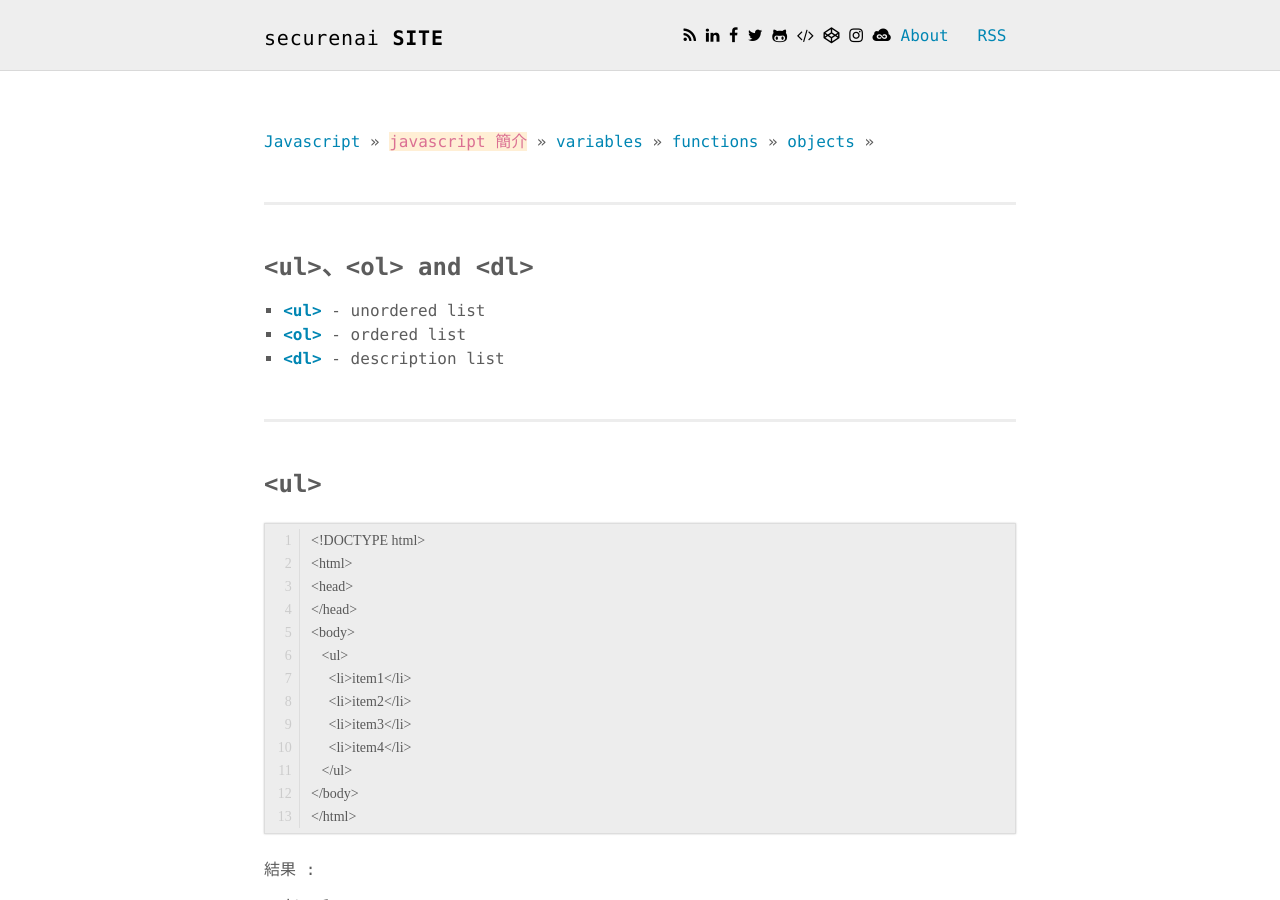
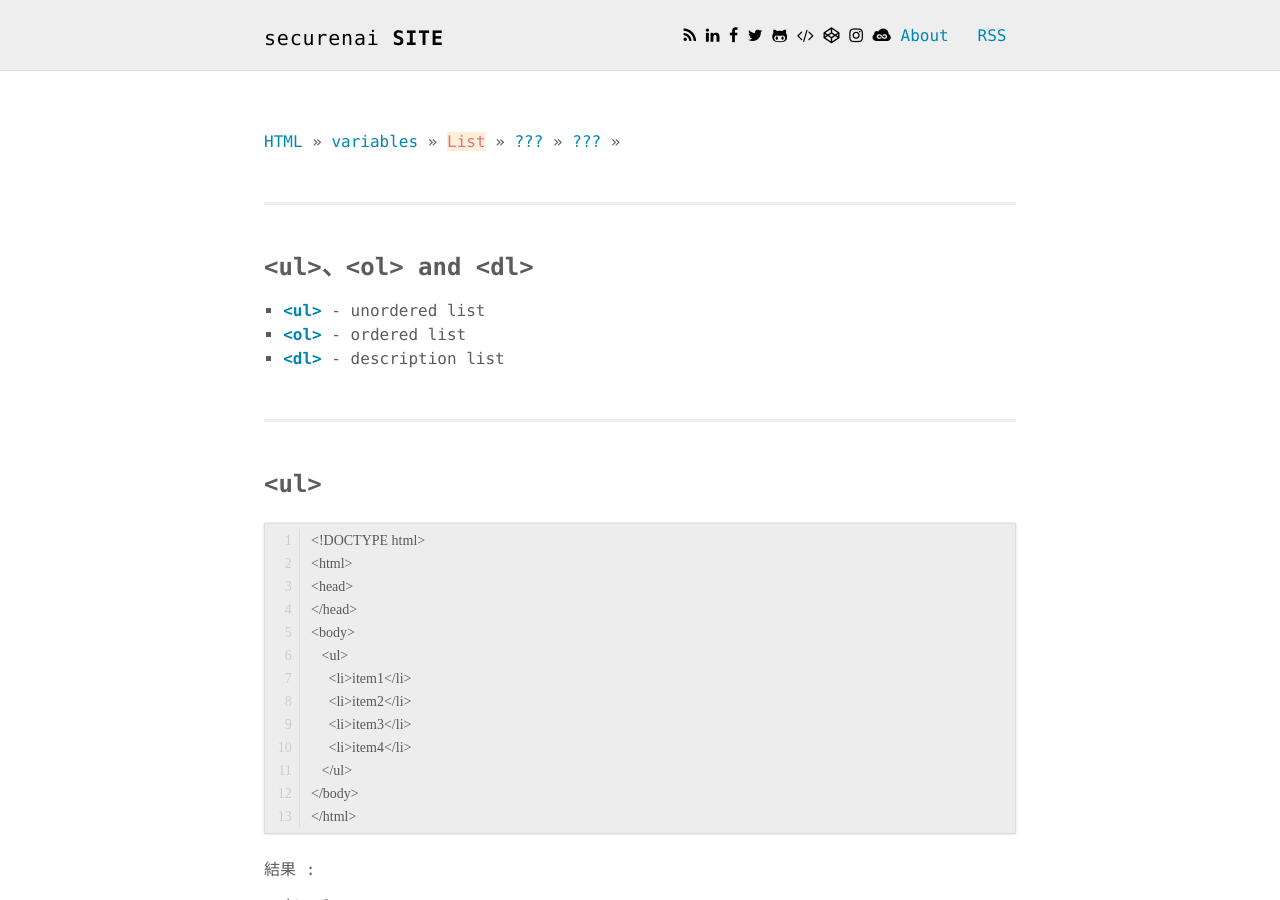
Before and after one commit to securenai/securenai.github.io, a Jekyll site: the page built from HTML/HTML_List.md, in a window 1280 px wide and 900 px high. Built offline with Jekyll 4.4.1, drawn with Linux system fonts in a browser that asks for light colours; our own code applies the rules of GitHub Pages for plain Markdown files.

Commit message:
Update HTML_List.md

```diff
--- a/HTML/HTML_List.md
+++ b/HTML/HTML_List.md
@@ -1,9 +1,9 @@
 
-<a href="/javascript/">Javascript</a> >>
-<a href="/javascript/javascript_intro/" style="color:palevioletred;background-color:papayawhip;">javascript 簡介</a> >>
-<a href="/javascript/javascript_variables/">variables</a> >>
-<a href="/javascript/javascript_functions/">functions</a> >>
-<a href="/javascript/javascript_objects/">objects</a> >>
+<a href="/HTML/">HTML</a> >>
+<a href="/HTML/Headings_Paragraphs_Links/">variables</a> >>
+<a href="/HTML/List/" style="color:palevioletred;background-color:papayawhip;">List</a> >>
+<a href="/HTML/???/">???</a> >>
+<a href="/HTML/???/">???</a> >>
 <div class="divider"></div>
 
 ### &lt;ul&gt;、&lt;ol&gt; and &lt;dl&gt;
```
